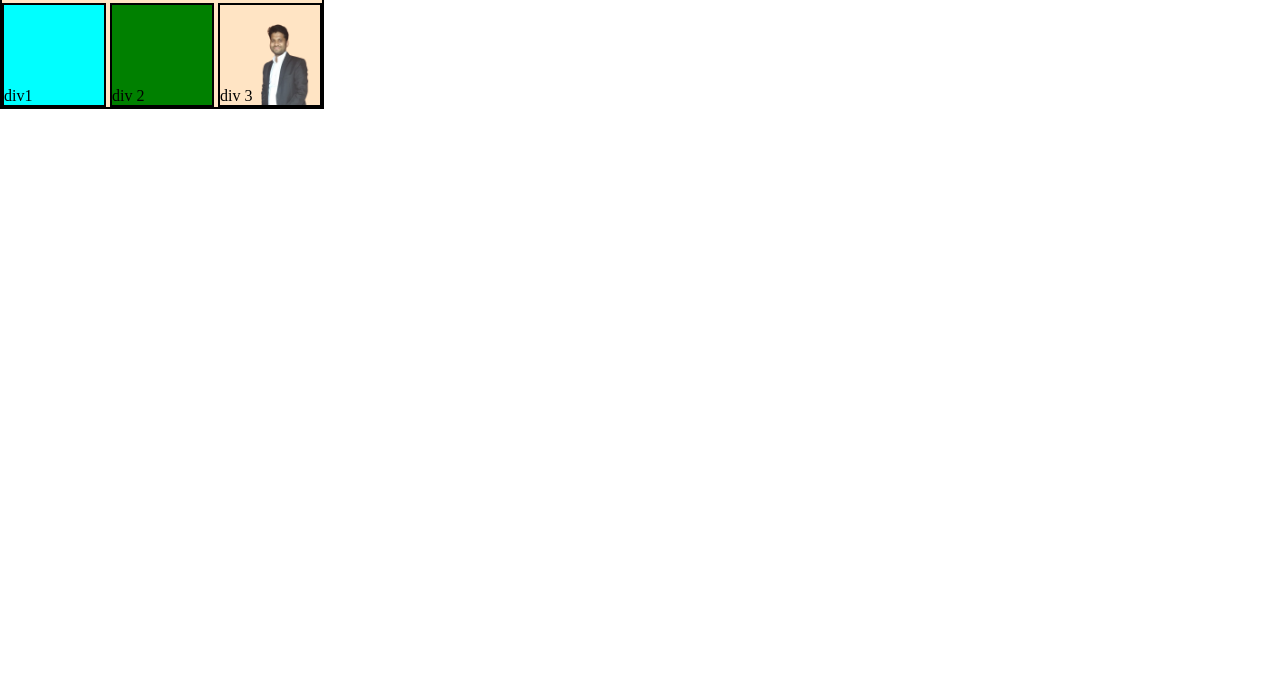
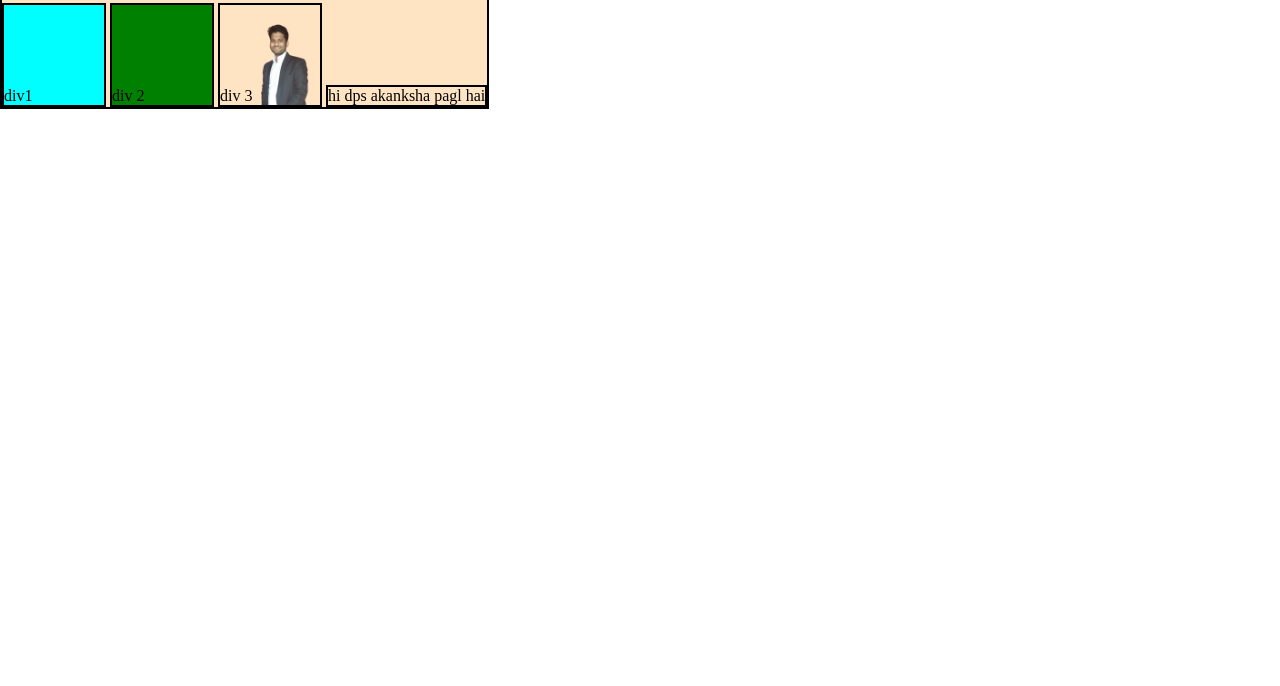
Before and after one commit to MPdharmpalsingh/portfolio, a plain HTML site: page index.html in a window 1280 px wide. Shown: the part 114-800 px from the top of the page. Drawn offline with Linux system fonts and the light colour scheme.

Commit message:
adding json file

```diff
--- /dev/null
+++ b/data.json
@@ -0,0 +1,3 @@
+{
+
+}
--- a/index.html
+++ b/index.html
@@ -25,6 +25,7 @@
     <div class="div1">div1</div>
     <div class="div2">div 2</div>
     <div class="div3">div 3</div>
+    <div>hi dps akanksha pagl hai </div>
     </div>
 </body>
 </html>
```
